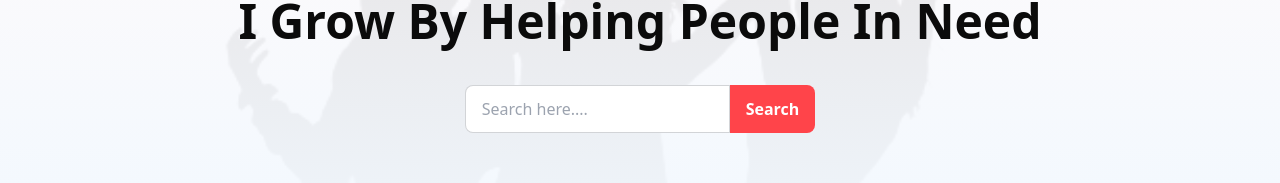
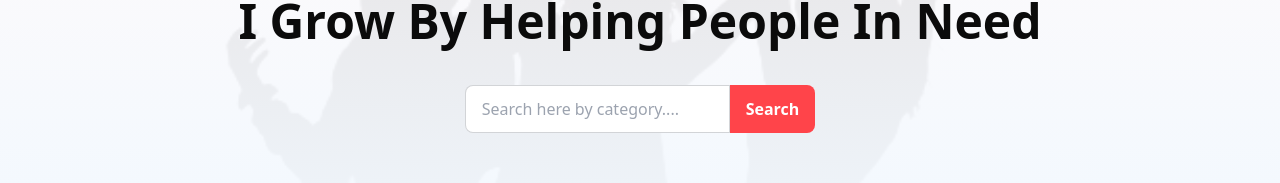
Before and after one commit to saiful1213/donation-campaign, a React (Vite) app: page / in a window 1280 px wide. Shown: the part 327-510 px from the top of the page. Built offline with nearby package versions, Linux system fonts and the light colour scheme.

Commit message:
search category implement

```diff
--- a/src/Components/Header/Banner/Banner.jsx
+++ b/src/Components/Header/Banner/Banner.jsx
@@ -1,5 +1,12 @@
+/* eslint-disable react/prop-types */
 
-const Banner = () => {
+const Banner = ({handleSearch}) => {
+
+   const handleInput = () =>{
+      const inputValue = document.getElementById('inputField').value;
+      return inputValue
+   }
+
    return (
       <div className="mt-12 p-2 h-[60vh] flex justify-center items-center bg-bannerImg bg-cover bg-center bg-no-repeat">
          <div className="">
@@ -8,8 +15,8 @@ const Banner = () => {
             <div className="flex justify-center items-center">
                <div className="form-control mt-10">
                   <label className="input-group">
-                     <input type="text" placeholder="Search here...." className="input focus:outline-none input-bordered" />
-                     <span className="bg-[#FF444A] font-semibold text-white">Search</span>
+                     <input type="text" id="inputField" onChange={()=>handleInput()} placeholder="Search here by category...." className="input focus:outline-none input-bordered" />
+                     <span className="bg-[#FF444A] font-semibold text-white" onClick={()=>handleSearch(handleInput)}>Search</span>
                   </label>
                </div>
             </div>
--- a/src/Pages/Home/Home.jsx
+++ b/src/Pages/Home/Home.jsx
@@ -1,12 +1,41 @@
+/* eslint-disable no-unused-vars */
 import { useLoaderData } from "react-router-dom";
 import Banner from "../../Components/Header/Banner/Banner";
 import Cards from "../../Components/Cards/Cards";
+import { useState } from "react";
 
 const Home = () => {
-   const data = useLoaderData();
+   const allData = useLoaderData();
+   const [data, setData] = useState(allData);
+
+   const handleSearch = value =>{
+      const fieldValue = value();
+
+      if(fieldValue.toLowerCase() === 'health'){
+         const healthCtg = data.filter(obj => obj.category.includes('Health'));
+         setData(healthCtg);
+      }
+      else if(fieldValue.toLowerCase() === 'education'){
+         const educationCtg = allData.filter(obj => obj.category.includes('Education'));
+         setData(educationCtg);
+      }
+      else if(fieldValue.toLowerCase() === 'clothing'){
+         const clothingCtg = allData.filter(obj => obj.category.includes('Clothing'));
+         setData(clothingCtg);
+      }
+      else if(fieldValue.toLowerCase() === 'food'){
+         const foodCtg = allData.filter(obj => obj.category.includes('Food'));
+         setData(foodCtg);
+      }
+      else if(fieldValue.toLowerCase() === 'all'){
+         setData(allData);
+      }
+   }
+
+
    return (
       <div>
-         <Banner></Banner>
+         <Banner handleSearch={handleSearch}></Banner>
          <div className="p-2 grid grid-cols-1 sm:grid-cols-2 md:grid-cols-3 lg:grid-cols-4 gap-6 my-12">
             {
                data.map(card => <Cards key={card.id} card={card}></Cards>)
```
